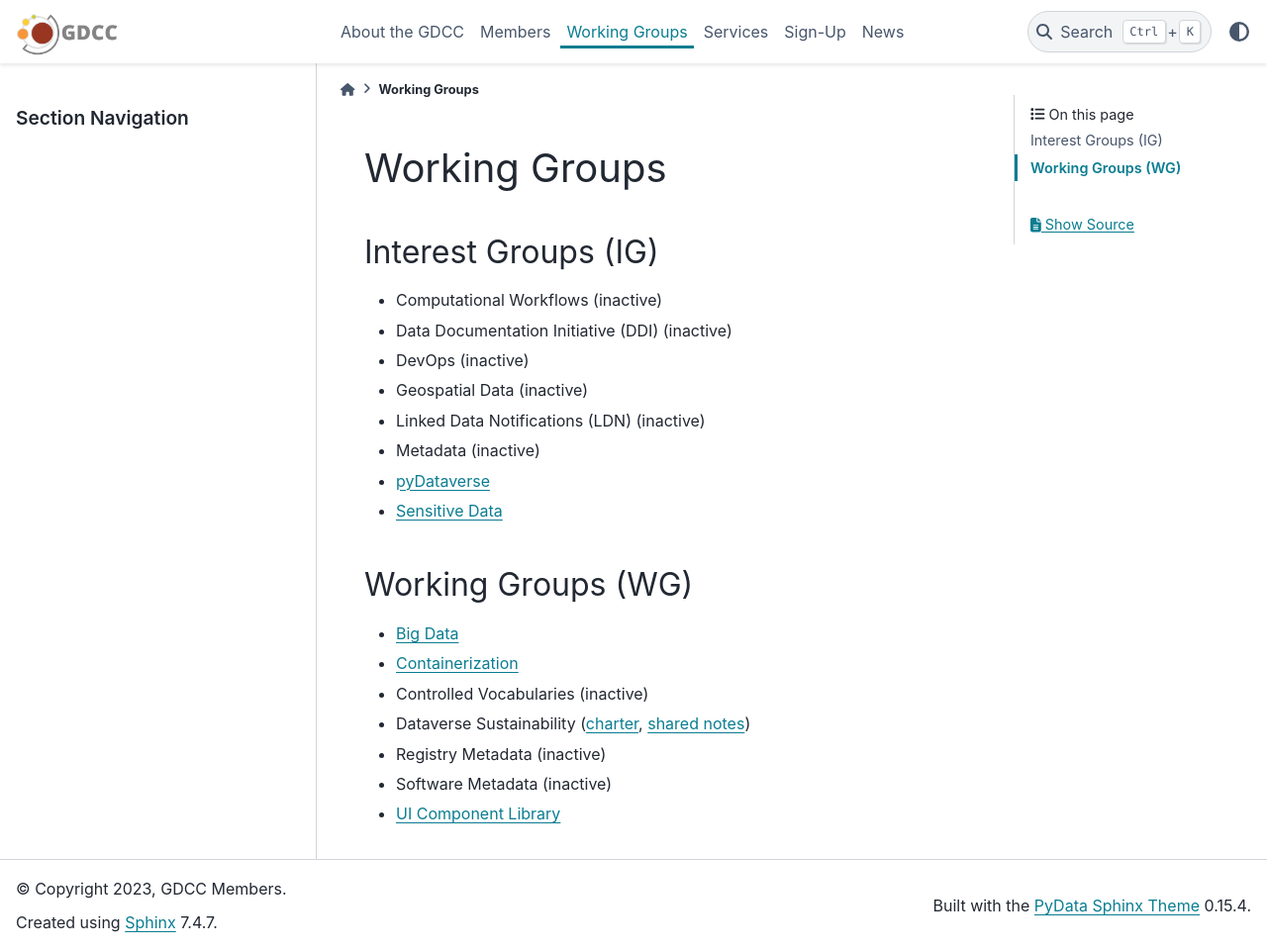
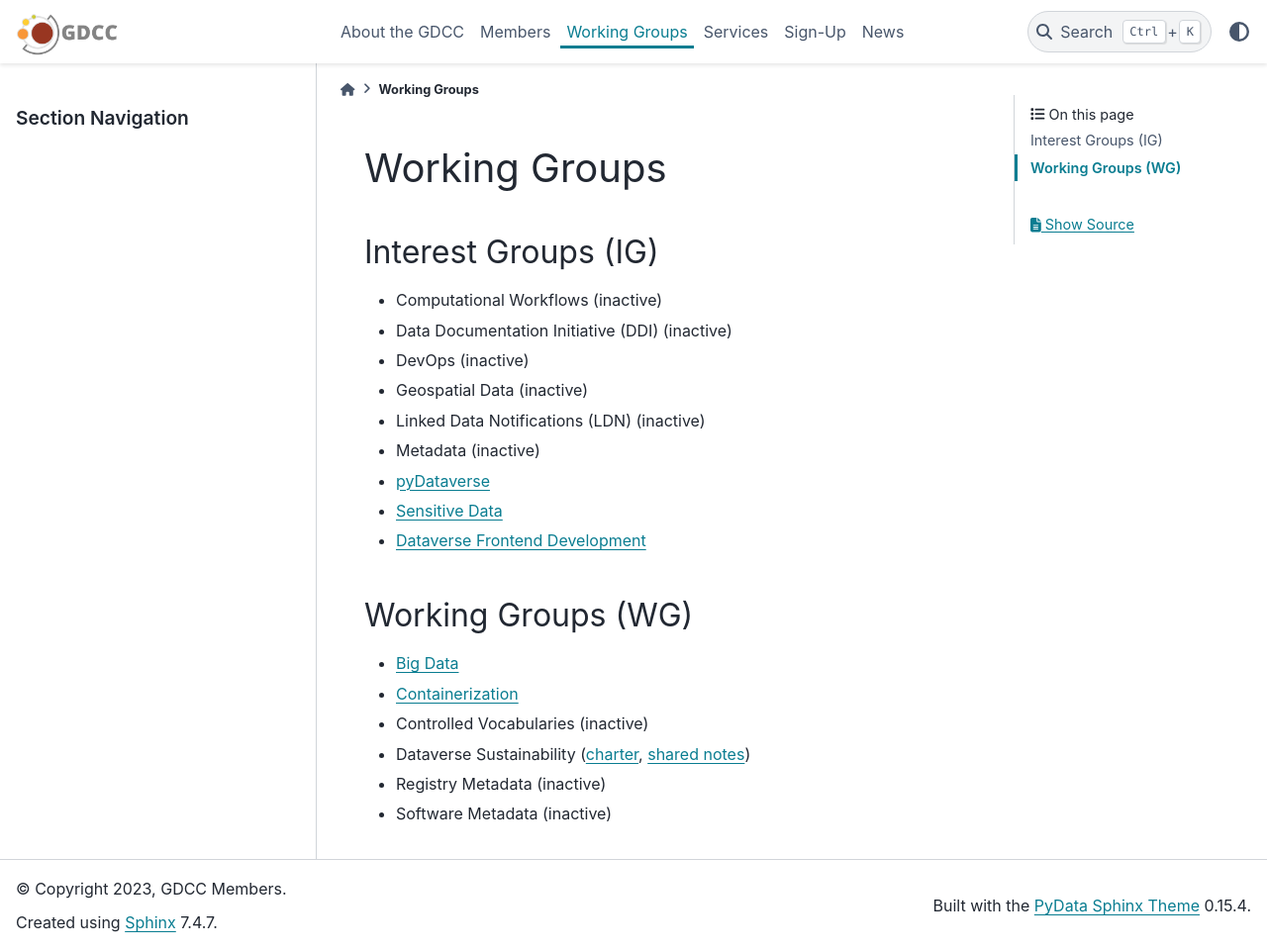
Before and after one commit to gdcc/www.gdcc.io, a Sphinx documentation site: the page built from source/working-groups.md, in a window 1280 px wide and 961 px high. Shown: the whole window at 99% size. Built offline with Sphinx 7.4.7 and the PyData theme 0.15.4, drawn with Linux system fonts in a browser that asks for light colours.

Commit message:
frontend

```diff
--- a/source/working-groups.md
+++ b/source/working-groups.md
@@ -8,6 +8,7 @@
 - Metadata (inactive)
 - [pyDataverse](https://github.com/gdcc/pyDataverse)
 - [Sensitive Data](https://groups.google.com/g/dataverse-community/c/P-yR0JV26Fc/m/l11RQ4cwAQAJ)
+- [Dataverse Frontend Development](https://ui.gdcc.io)
 
 ## Working Groups (WG)
 - [Big Data](https://dataversecommunity.slack.com/archives/C06429RS3D5)
@@ -16,4 +17,3 @@
 - Dataverse Sustainability ([charter](https://docs.google.com/document/d/17zp7hBy4OeprpZ4cL2YwuhpRL9li-7j_OCjYE0MYC1k/edit?usp=sharing), [shared notes](https://docs.google.com/document/d/1uBCeLOkHuW0BHMdMbAT3zh8gsaPFWHR1NCTVAR7Xh_A/edit?usp=sharing))
 - Registry Metadata (inactive)
 - Software Metadata (inactive)
-- [UI Component Library](https://groups.google.com/g/dataverse-community/c/4iuH6HRUy2c/m/59beyU3OAQAJ)
```
